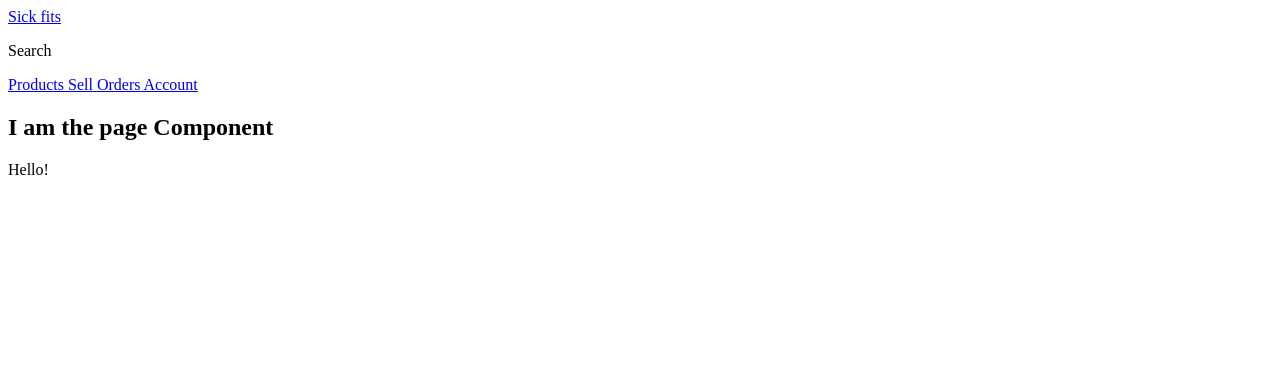
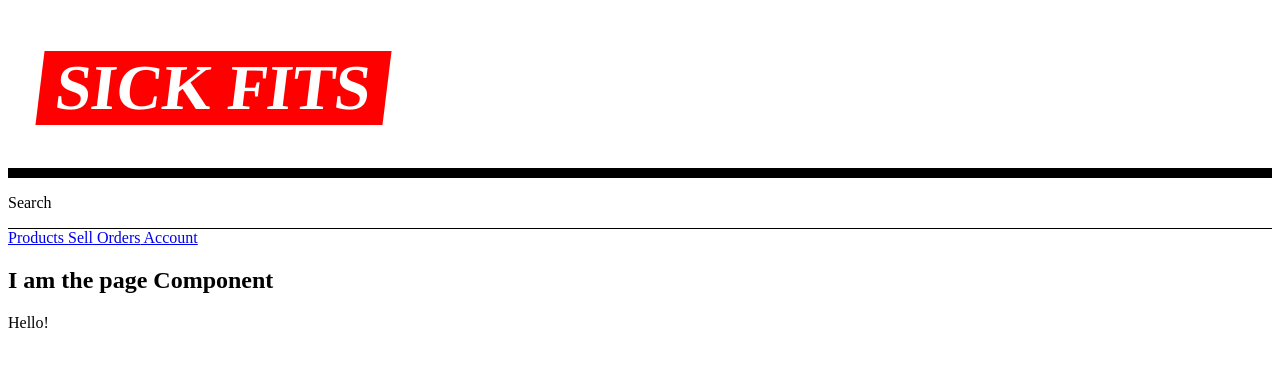
Before and after one commit to CathKolar/OnlineShopReact, a Next.js app in the folder sick-fits/frontend/: page / in a window 1280 px wide. Shown: the top 366 px of the page. Built offline with nearby package versions, Linux system fonts and the light colour scheme.

Commit message:
Style Header.js
use scoped css/styled components

```diff
--- a/sick-fits/frontend/components/Header.js
+++ b/sick-fits/frontend/components/Header.js
@@ -1,16 +1,49 @@
 import Link from 'next/link';
+import styled from 'styled-components';
 import Nav from './Nav';
+
+const Logo = styled.h1`
+  font-size: 4rem;
+  margin-left: 2rem;
+  position: relative;
+  z-index: 2;
+  background: red;
+  transform: skew(-7deg);
+  a {
+    color: white;
+    text-decoration: none;
+    text-transform: uppercase;
+    padding: 0.5rem 1rem;
+  }
+`;
+
+const HeaderStyles = styled.header`
+  .bar {
+    border-bottom: 10px solid var(--black, black);
+    display: grid;
+    grid-template-columns: auto 1fr;
+    align-items: center;
+  }
+
+  .sub-bar {
+    display: grid;
+    grid-template-columns: 1fr auto;
+    border-bottom: 1px solid var(--black, black);
+  }
+`;
 
 export default function Header() {
   return (
-    <header>
+    <HeaderStyles>
       <div className="bar">
-        <Link href="/">Sick fits</Link>
+        <Logo>
+          <Link href="/">Sick fits</Link>
+        </Logo>
       </div>
       <div className="sub-bar">
         <p>Search</p>
       </div>
       <Nav />
-    </header>
+    </HeaderStyles>
   );
 }
```
